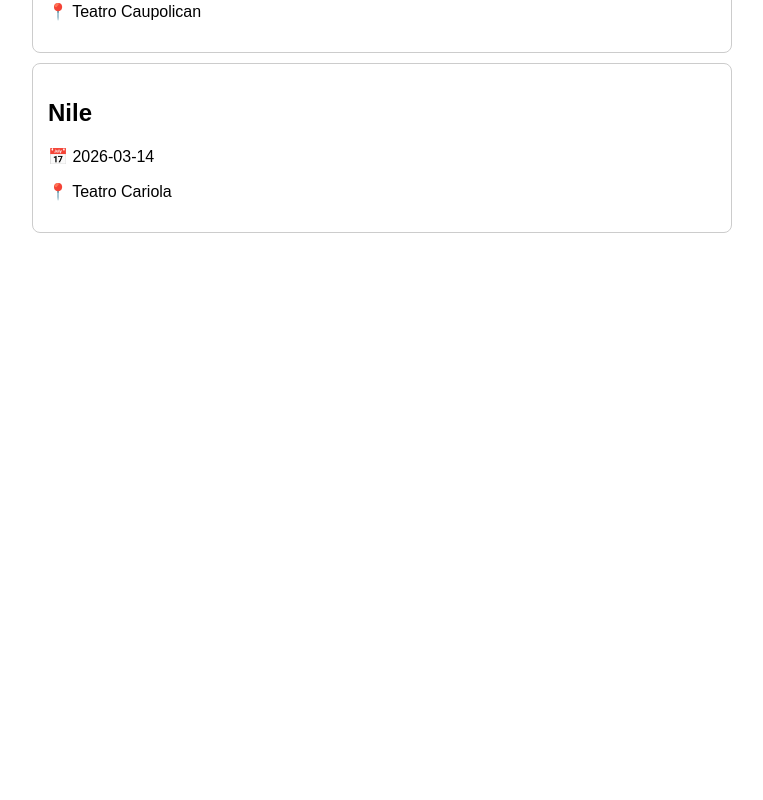
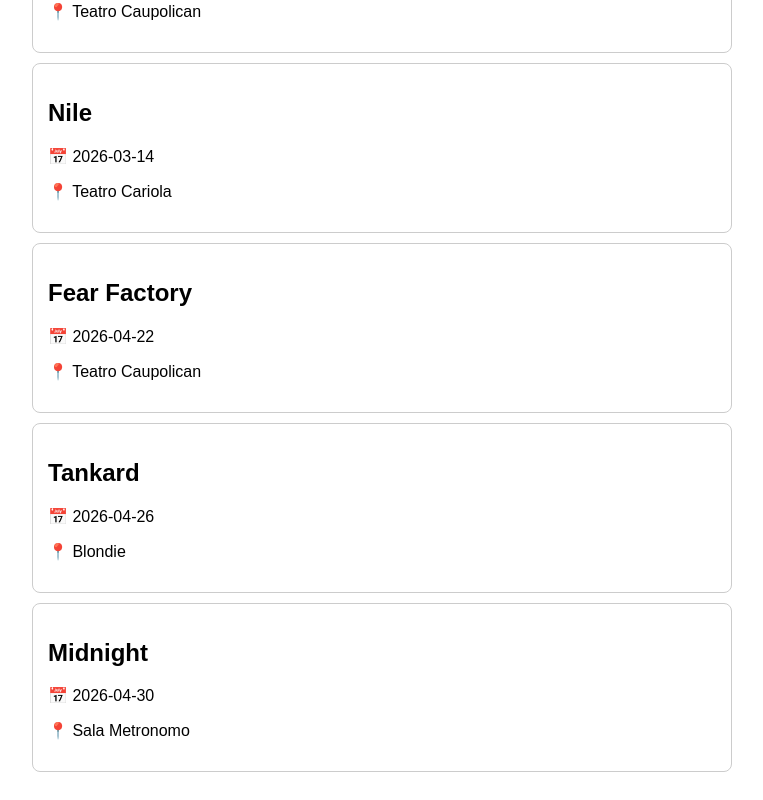
Before and after one commit to monigote2112/Conciertos-, a React (Vite) app in the folder metal_calendar_project/: page / in a window 1280 px wide. Shown: the part 1663-2463 px from the top of the page, without its empty margins (258-1021 px from the left). Before the commit the page ends 1924 px from the top, so only its background shows below. Built offline with nearby package versions, Linux system fonts and the light colour scheme.

Commit message:
Update App.jsx

```diff
--- a/metal_calendar_project/src/App.jsx
+++ b/metal_calendar_project/src/App.jsx
@@ -11,6 +11,9 @@
   { date: "2026-03-07", band: "Epic rock fest", city: "Club Hipico" },
   { date: "2026-03-13", band: "DRI", city: "Teatro Caupolican" },
   { date: "2026-03-14", band: "Nile", city: "Teatro Cariola" },
+  { date: "2026-04-22", band: "Fear Factory", city: "Teatro Caupolican" },
+  { date: "2026-04-26", band: "Tankard", city: "Blondie" },
+  { date: "2026-04-30", band: "Midnight", city: "Sala Metronomo" },
 
 
 
```
